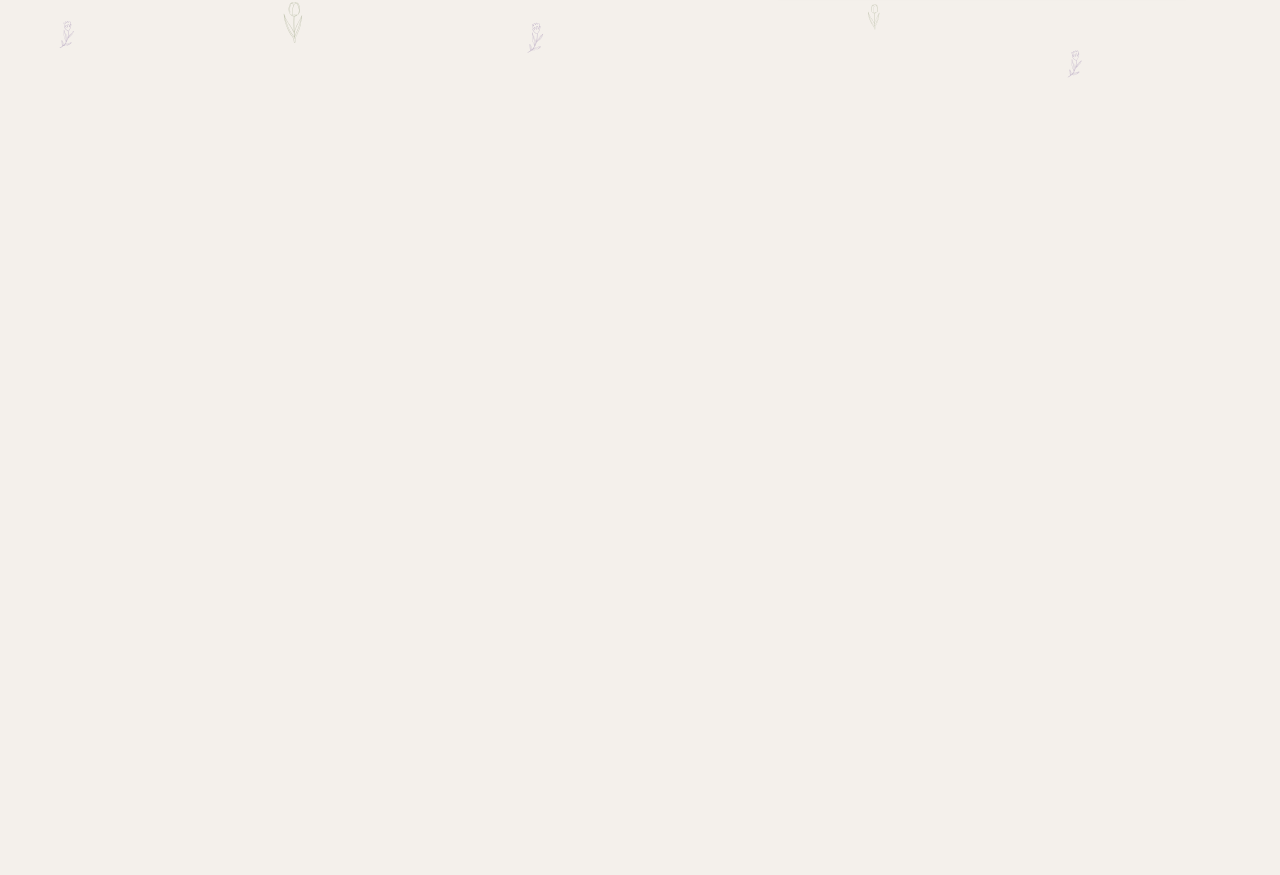
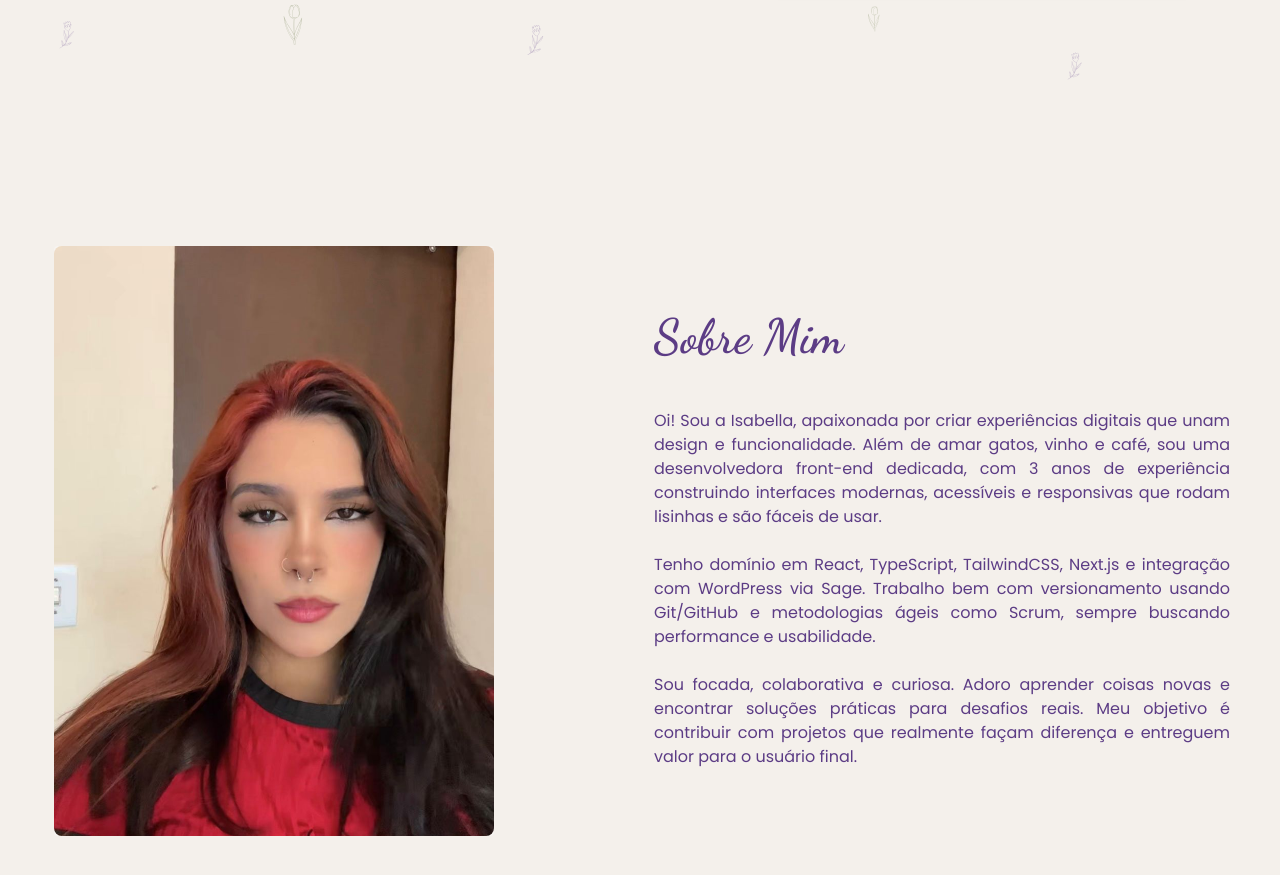
Before and after one commit to isocabp/portfolio, a React (Vite) app in the folder isabella-portfolio/: page / in a window 1280 px wide. Shown: the part 739-1614 px from the top of the page. Before the commit the page ends 880 px from the top, so only its background shows below. Built offline with nearby package versions, Linux system fonts and the light colour scheme.

Commit message:
feat: sobre mim

```diff
--- a/isabella-portfolio/src/App.tsx
+++ b/isabella-portfolio/src/App.tsx
@@ -1,12 +1,22 @@
 import { useState, useEffect } from "react";
 import Header from "./components/Header";
 import HomeHero from "./components/HomeHero";
+import AboutSection from "./components/AboutSection";
 
 export default function App() {
   const [theme, setTheme] = useState<"light" | "dark">("light");
   const [language, setLanguage] = useState<"pt" | "en">("pt");
 
-  // aplicar classe 'dark' no html para o tailwind pegar o modo escuro
+  // carregar preferências salvas no localStorage
+  useEffect(() => {
+    const storedTheme = localStorage.getItem("theme") as "light" | "dark";
+    const storedLang = localStorage.getItem("language") as "pt" | "en";
+
+    if (storedTheme) setTheme(storedTheme);
+    if (storedLang) setLanguage(storedLang);
+  }, []);
+
+  // aplicar classe `dark` no html
   useEffect(() => {
     const html = document.documentElement;
     if (theme === "dark") {
@@ -14,7 +24,14 @@ export default function App() {
     } else {
       html.classList.remove("dark");
     }
+
+    localStorage.setItem("theme", theme);
   }, [theme]);
+
+  // salvar idioma no localStorage
+  useEffect(() => {
+    localStorage.setItem("language", language);
+  }, [language]);
 
   return (
     <div>
@@ -25,9 +42,9 @@ export default function App() {
         setLanguage={setLanguage}
       />
 
-      {/* resto do site */}
       <main className="pt-20">
         <HomeHero theme={theme} language={language} />
+        <AboutSection theme={theme} language={language} />
       </main>
     </div>
   );
--- /dev/null
+++ b/isabella-portfolio/src/components/AboutSection.tsx
@@ -0,0 +1,115 @@
+import { motion } from "framer-motion";
+import classNames from "classnames";
+
+interface AboutProps {
+  language: "pt" | "en";
+  theme: "light" | "dark";
+}
+
+export default function About({ language, theme }: AboutProps) {
+  const isLight = theme === "light";
+
+  const title = language === "pt" ? "sobre mim" : "about me";
+
+  const paragraphs = [
+    language === "pt"
+      ? `Oi! Sou a Isabella, apaixonada por criar experiências digitais que unam design e funcionalidade. Além de amar gatos, vinho e café, sou uma desenvolvedora front-end dedicada, com 3 anos de experiência construindo interfaces modernas, acessíveis e responsivas que rodam lisinhas e são fáceis de usar.`
+      : `Hi! I'm Isabella, passionate about creating digital experiences that combine design and functionality. Besides loving cats, wine, and coffee, I'm a dedicated front-end developer with 3 years of experience building modern, accessible, and responsive interfaces that run smoothly and are easy to use.`,
+    language === "pt"
+      ? `Tenho domínio em React, TypeScript, TailwindCSS, Next.js e integração com WordPress via Sage. Trabalho bem com versionamento usando Git/GitHub e metodologias ágeis como Scrum, sempre buscando performance e usabilidade.`
+      : `I'm proficient in React, TypeScript, TailwindCSS, Next.js, and WordPress integration via Sage. I work well with version control using Git/GitHub and agile methodologies like Scrum, always aiming for performance and usability.`,
+    language === "pt"
+      ? `Sou focada, colaborativa e curiosa. Adoro aprender coisas novas e encontrar soluções práticas para desafios reais. Meu objetivo é contribuir com projetos que realmente façam diferença e entreguem valor para o usuário final.`
+      : `I'm focused, collaborative, and curious. I love learning new things and finding practical solutions to real challenges. My goal is to contribute to projects that truly make a difference and deliver value to the end user.`,
+  ];
+
+  const paragraphColor = isLight ? "text-purple" : "!text-cherry-light";
+  const bgColor = isLight ? "bg-offwhite" : "bg-dark";
+  const titleColor = isLight
+    ? "text-purple hover:text-lesbianGreen-dark"
+    : "text-lesbianGreen-light hover:text-offwhite";
+  const underlineColor = isLight ? "bg-lesbianGreen-dark" : "bg-offwhite";
+
+  return (
+    <section
+      id="about"
+      className={classNames(
+        "relative w-full min-h-screen flex items-center transition-colors duration-500",
+        bgColor
+      )}
+    >
+      <div className="container flex flex-col md:flex-row items-center justify-between gap-12 px-6 md:px-0">
+        {/* imagem */}
+        <motion.div
+          initial={{ opacity: 0, scale: 0.95 }}
+          whileInView={{ opacity: 1, scale: 1 }}
+          viewport={{ once: true }}
+          transition={{ duration: 0.4, ease: "easeOut" }}
+          className={classNames(
+            "group relative w-full max-w-md rounded-lg overflow-hidden cursor-pointer border-4 order-last md:order-first",
+            isLight
+              ? "border-transparent bg-gradient-to-br from-purple-400 via-purple-600 to-purple-800 shadow-[inset_0_0_8px_2px_rgba(255,255,255,0.4)]"
+              : "border-transparent bg-gradient-to-br from-cherry-dark via-cherry-medium to-cherry-light shadow-[inset_0_0_8px_2px_rgba(0,0,0,0.6)]"
+          )}
+          style={{ aspectRatio: "3 / 4" }}
+        >
+          <div
+            className={classNames(
+              "pointer-events-none absolute -inset-1 rounded-lg opacity-0 transition-opacity duration-500 group-hover:opacity-100",
+              isLight
+                ? "bg-gradient-to-r from-purple-400 via-purple-600 to-purple-800"
+                : "bg-gradient-to-r from-cherry-dark via-cherry-medium to-cherry-light"
+            )}
+            style={{
+              filter: "blur(6px)",
+              animation: "gradient-shimmer 3s ease infinite",
+              zIndex: 0,
+            }}
+          />
+          <img
+            src="/img/eu.jpg"
+            alt="Isabella Ferreira"
+            className="relative z-10 object-cover w-full h-full rounded-lg"
+            loading="lazy"
+          />
+        </motion.div>
+
+        {/* texto */}
+        <motion.div
+          initial={{ opacity: 0, x: 40 }}
+          whileInView={{ opacity: 1, x: 0 }}
+          viewport={{ once: true }}
+          transition={{ duration: 0.6, ease: "easeOut" }}
+          className="flex flex-col gap-6 max-w-xl font-modern text-lg leading-relaxed text-justify"
+        >
+          <h2
+            className={classNames(
+              "font-cursive font-bold text-5xl mb-6 capitalize relative inline-block cursor-pointer transition-colors duration-300",
+              titleColor
+            )}
+          >
+            {title}
+            <span
+              className={classNames(
+                "absolute left-0 -bottom-1 h-[2px] w-0 transition-all duration-300 group-hover:w-full",
+                underlineColor
+              )}
+            />
+          </h2>
+
+          {paragraphs.map((p, i) => (
+            <p
+              key={i}
+              className={classNames(
+                "transition-colors duration-300 text-sm md:text-base",
+                paragraphColor
+              )}
+            >
+              {p}
+            </p>
+          ))}
+        </motion.div>
+      </div>
+    </section>
+  );
+}
--- a/isabella-portfolio/src/index.css
+++ b/isabella-portfolio/src/index.css
@@ -25,7 +25,6 @@ body {
   min-width: 320px;
   min-height: 100vh;
   background-color: theme("colors.offwhite"); /* vai mudar via toggle */
-  color: theme("colors.dark");
 }
 
 /* elementos básicos */
@@ -54,5 +53,5 @@ button {
 /* modo claro e escuro controlado por classe */
 .dark body {
   background-color: theme("colors.dark");
-  color: theme("colors.offwhite");
+  color: theme("colors.cherry.dark");
 }
--- a/isabella-portfolio/tailwind.config.js
+++ b/isabella-portfolio/tailwind.config.js
@@ -54,6 +54,7 @@ const config = {
       animation: {
         "slide-in-left": "slide-in-left 0.3s ease-out forwards",
         "slide-out-left": "slide-out-left 0.3s ease-in forwards",
+        "gradient-shimmer": "gradient-shimmer 3s ease infinite",
       },
 
       keyframes: {
@@ -65,6 +66,11 @@ const config = {
           "0%": { transform: "translateX(0)", opacity: "1" },
           "100%": { transform: "translateX(-100%)", opacity: "0" },
         },
+        "gradient-shimmer": {
+          "0%": { "background-position": "0% 50%" },
+          "50%": { "background-position": "100% 50%" },
+          "100%": { "background-position": "0% 50%" },
+        },
       },
     },
   },
```
